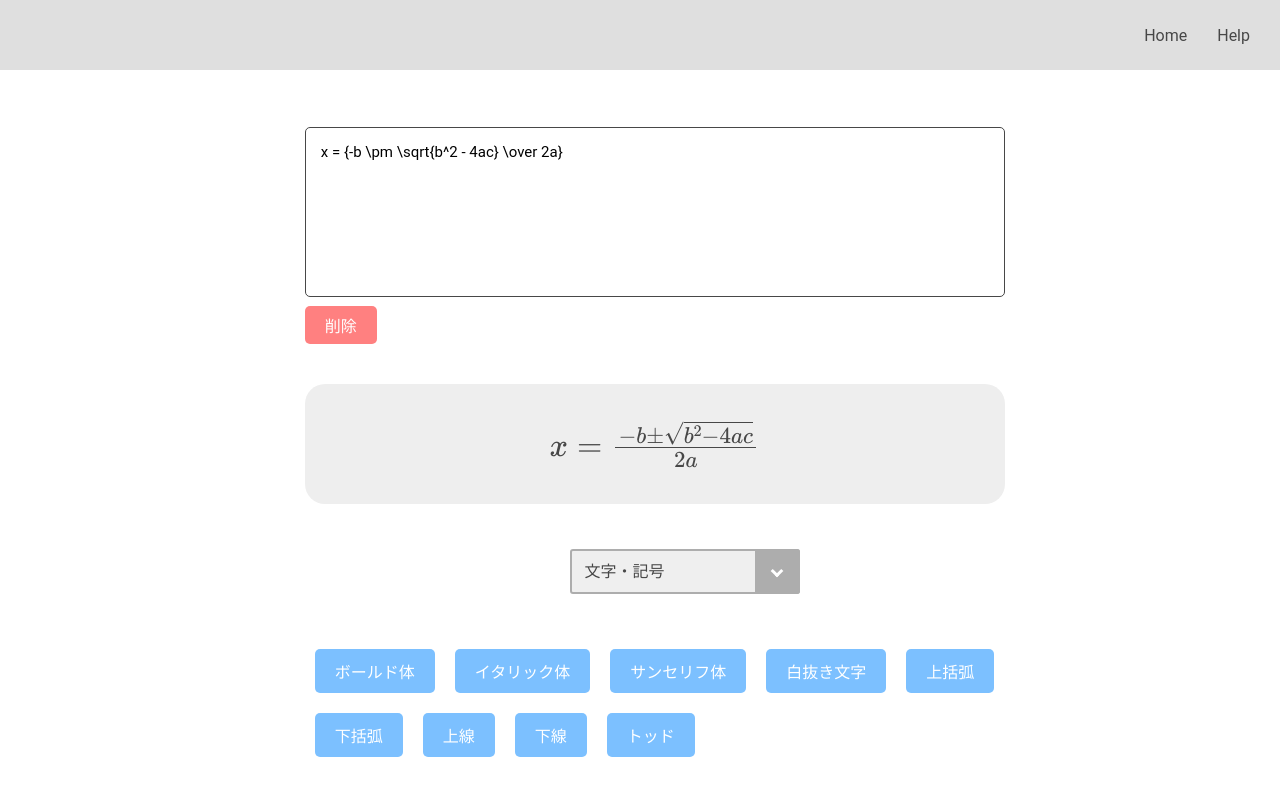
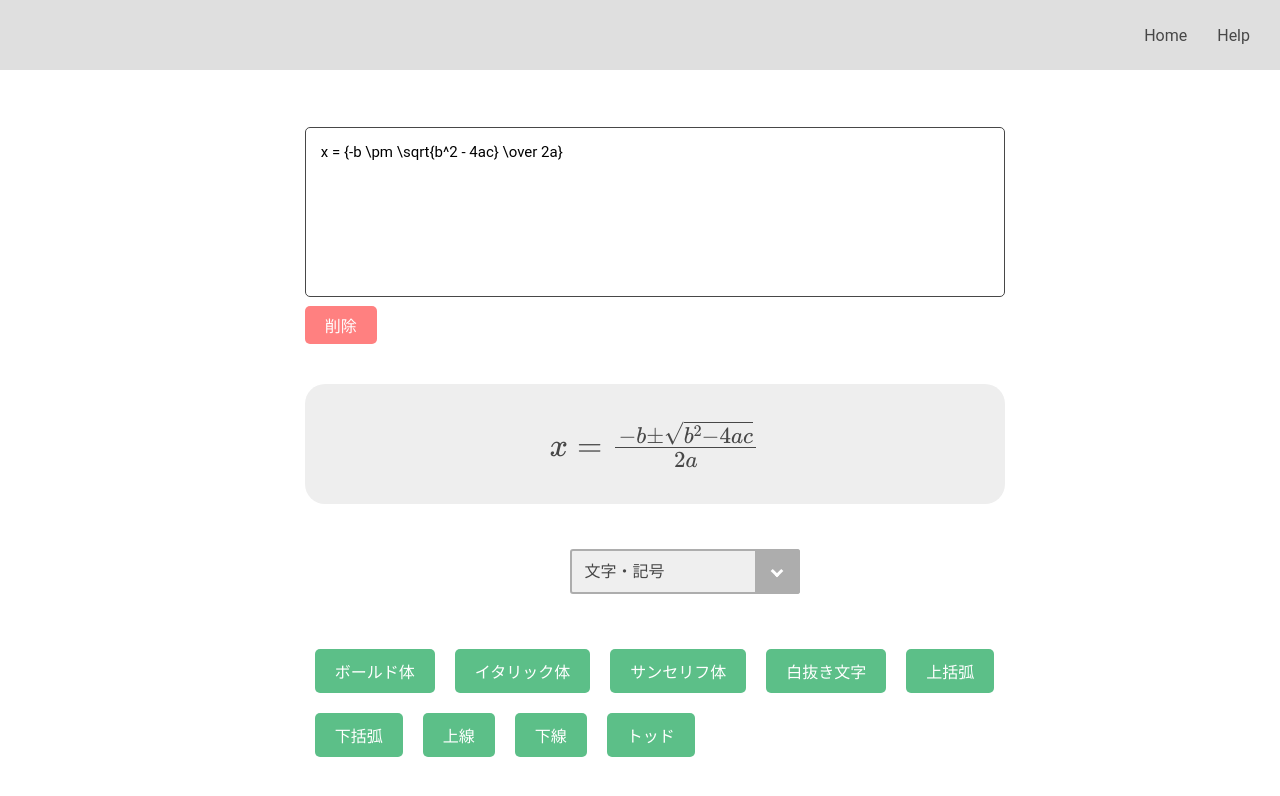
Before and after one commit to Sakamochanq/LaTex-Formula-Generator, a React (Create React App) app: page / in a window 1280 px wide. Shown: the top 796 px of the page. Built offline with nearby package versions, Linux system fonts and the light colour scheme.

Commit message:
style: Buttonの色を緑にした

```diff
--- a/src/App.css
+++ b/src/App.css
@@ -197,7 +197,7 @@ header {
 
 button {
   margin: 10px 10px 10px 10px;
-  background-color: #7cc0ff;
+  background-color: #5cbf88;
   color: #fff;
   border: none;
   border-radius: 5px;
@@ -206,11 +206,11 @@ button {
   font-size: 1rem;
 }
 button:hover {
-  background-color: #4da6ff;
+  background-color: #4ca574;
   transition: ease-in-out 0.2s;
 }
 button:active {
-  background-color: #7cc0ff;
+  background-color: #5cbf88;
   transition: ease-in-out 0.1s;
 }
 
```
